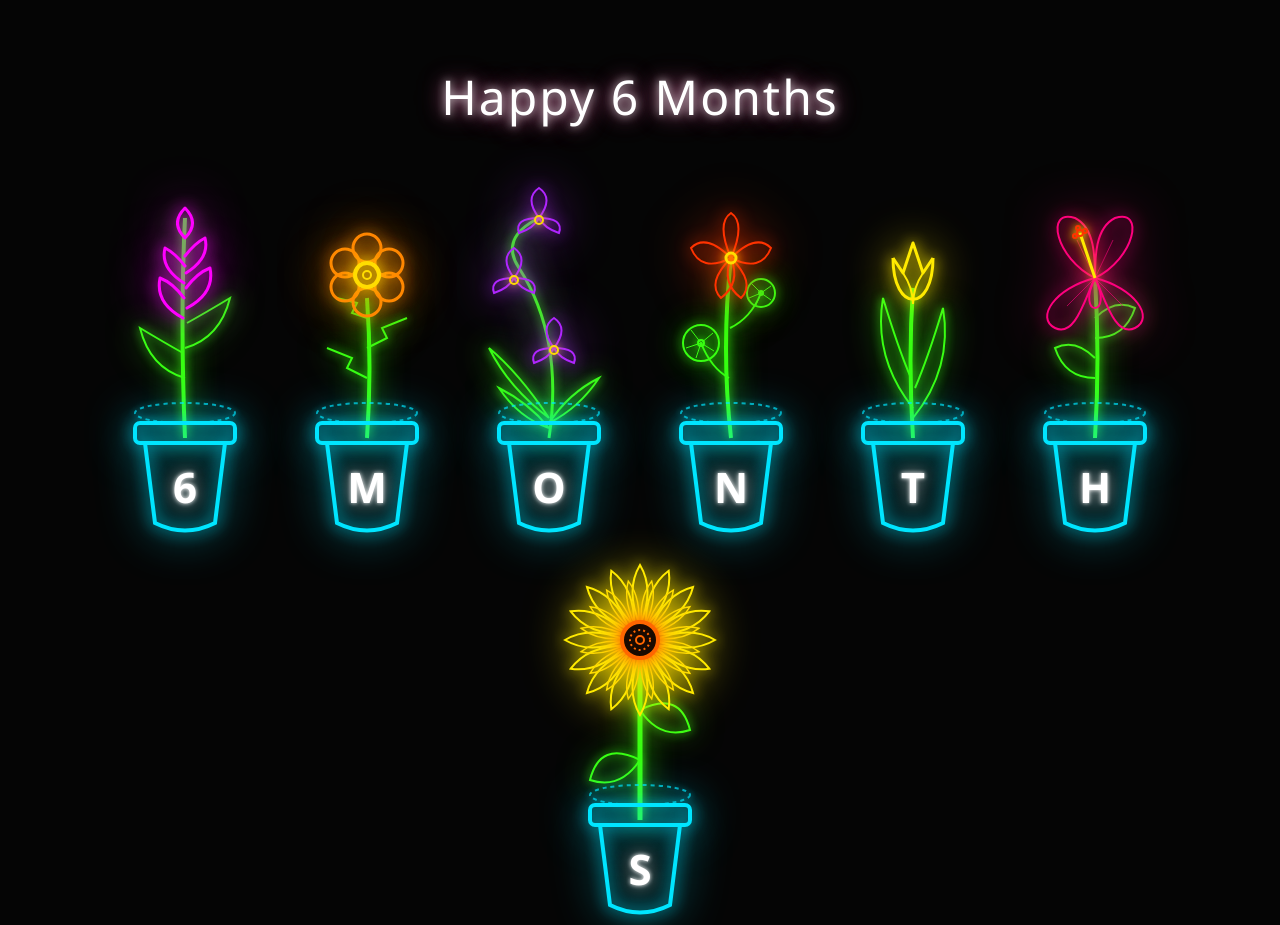
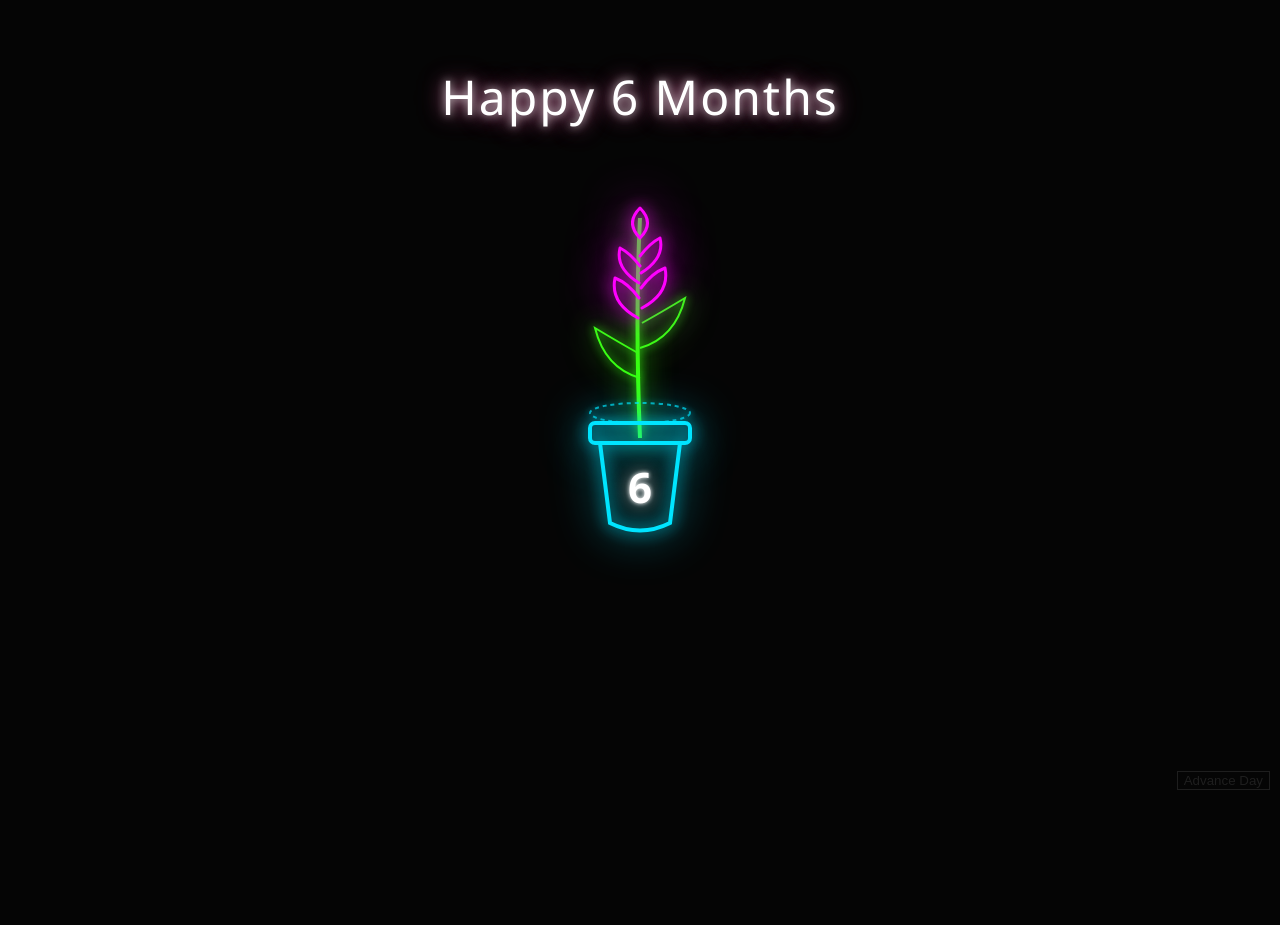
Before and after one commit to ShaunvdBijl/React_Forrest, a React (Vite) app in the folder anniversary-app/: page / in a window 1280 px wide. After the commit the page ends 800 px from the top, so only its background shows below. Built offline with nearby package versions, Linux system fonts and the light colour scheme.

Commit message:
Added the logic to update site daily

```diff
--- a/anniversary-app/src/App.jsx
+++ b/anniversary-app/src/App.jsx
@@ -1,4 +1,4 @@
-import React from 'react';
+import React, { useState, useEffect } from 'react';
 import Pot from './Pot';
 import Snapdragon from './Snapdragon';
 import Marigold from './Marigold';
@@ -9,20 +9,81 @@ import Hibiscus from './Hibiscus';
 import Sunflower from './Sunflower';
 import './App.css';
 
+// Array holding our 7-day sequence
+const FLOWER_SEQUENCE = [
+  { id: 1, Component: Snapdragon, letter: "6" },
+  { id: 2, Component: Marigold, letter: "M" },
+  { id: 3, Component: Orchid, letter: "O" },
+  { id: 4, Component: Nasturtium, letter: "N" },
+  { id: 5, Component: Tulip, letter: "T" },
+  { id: 6, Component: Hibiscus, letter: "H" },
+  { id: 7, Component: Sunflower, letter: "S" },
+];
+
 function App() {
+  const [currentDay, setCurrentDay] = useState(1);
+
+  useEffect(() => {
+    // 1. Check if she has visited before
+    const storedDate = localStorage.getItem('anniversaryStartDate');
+
+    if (!storedDate) {
+      // First visit! Log the exact date and time
+      localStorage.setItem('anniversaryStartDate', new Date().toISOString());
+      setCurrentDay(1);
+    } else {
+      // 2. If she has visited, calculate how many days have passed
+      const start = new Date(storedDate);
+      const now = new Date();
+
+      const diffInMs = now - start;
+      const diffInDays = Math.floor(diffInMs / (1000 * 60 * 60 * 24));
+
+      // Add 1 because the first 24 hours is "Day 1"
+      let calculatedDay = diffInDays + 1;
+
+      // Cap the maximum day at 7 so it stays complete after the week is over
+      if (calculatedDay > 7) calculatedDay = 7;
+
+      setCurrentDay(calculatedDay);
+    }
+  }, []);
+
   return (
     <div className="app-container">
       <h1 className="header-title">Happy 6 Months</h1>
 
       <div className="flower-gallery">
-        <div className="garden-container"><Snapdragon /><Pot letter="6" /></div>
-        <div className="garden-container"><Marigold /><Pot letter="M"/></div>
-        <div className="garden-container"><Orchid /><Pot letter="O"/></div>
-        <div className="garden-container"><Nasturtium /><Pot letter="N"/></div>
-        <div className="garden-container"><Tulip /><Pot letter="T"/></div>
-        <div className="garden-container"><Hibiscus /><Pot letter="H"/></div>
-        <div className="garden-container"><Sunflower /><Pot letter="S"/></div>
+        {/*
+          We use slice() to only render the flowers up to the current day.
+          On Day 1, slice(0, 1) returns just the Snapdragon.
+          On Day 7, slice(0, 7) returns the whole garden.
+        */}
+        {FLOWER_SEQUENCE.slice(0, currentDay).map((item) => {
+          const FlowerComponent = item.Component;
+          return (
+            <div key={item.id} className="garden-container">
+              <FlowerComponent />
+              <Pot letter={item.letter} />
+            </div>
+          );
+        })}
       </div>
+
+      {/*
+        DEV TOOLS: A tiny button to test the week-long animation.
+        Remove this block before you deploy the app!
+      */}
+      <button
+        onClick={() => setCurrentDay(prev => prev < 7 ? prev + 1 : 1)}
+        style={{
+          position: 'fixed', bottom: '10px', right: '10px',
+          opacity: 0.1, cursor: 'pointer', background: 'transparent',
+          color: 'white', border: '1px solid white'
+        }}
+      >
+        Advance Day
+      </button>
     </div>
   );
 }
```
